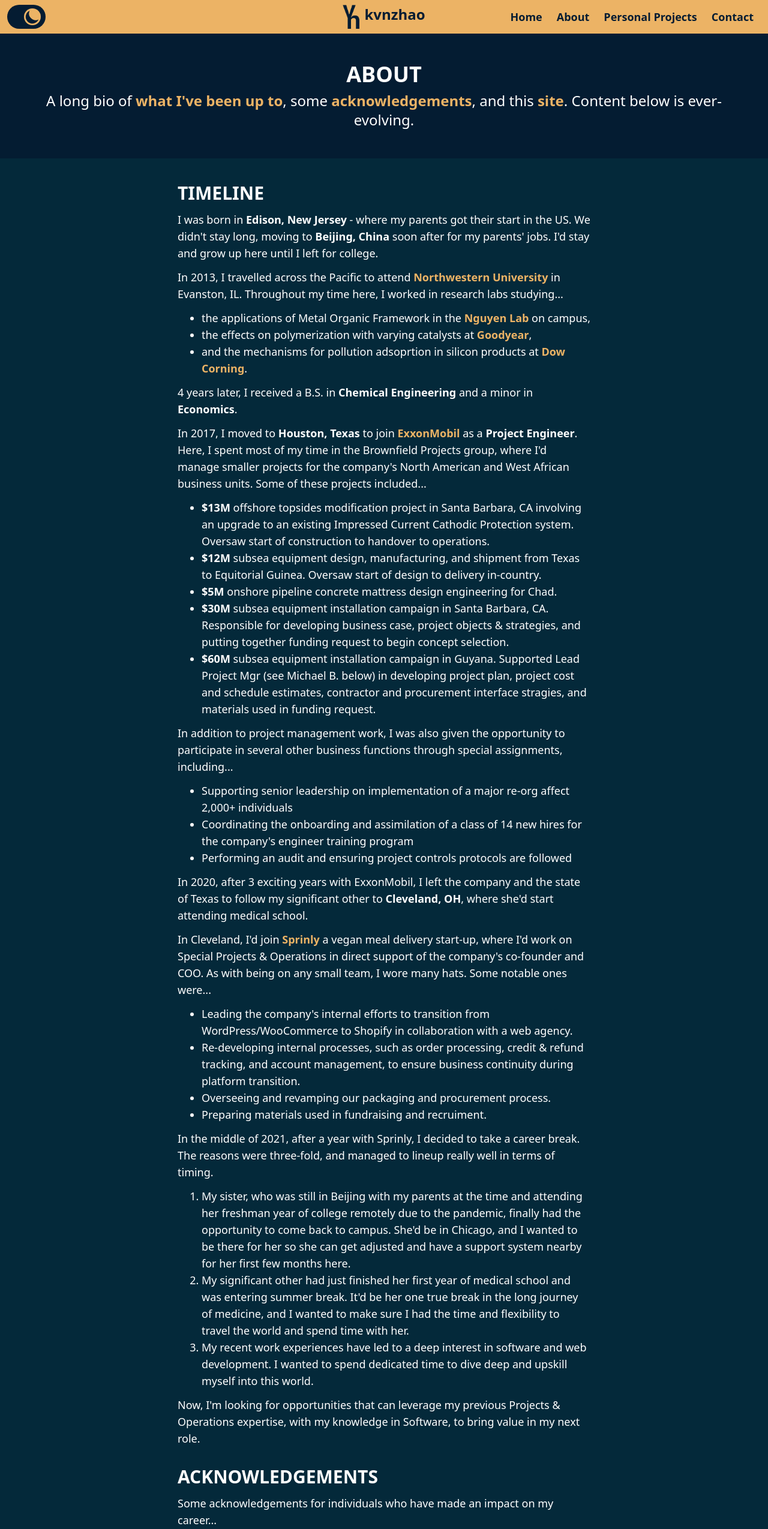
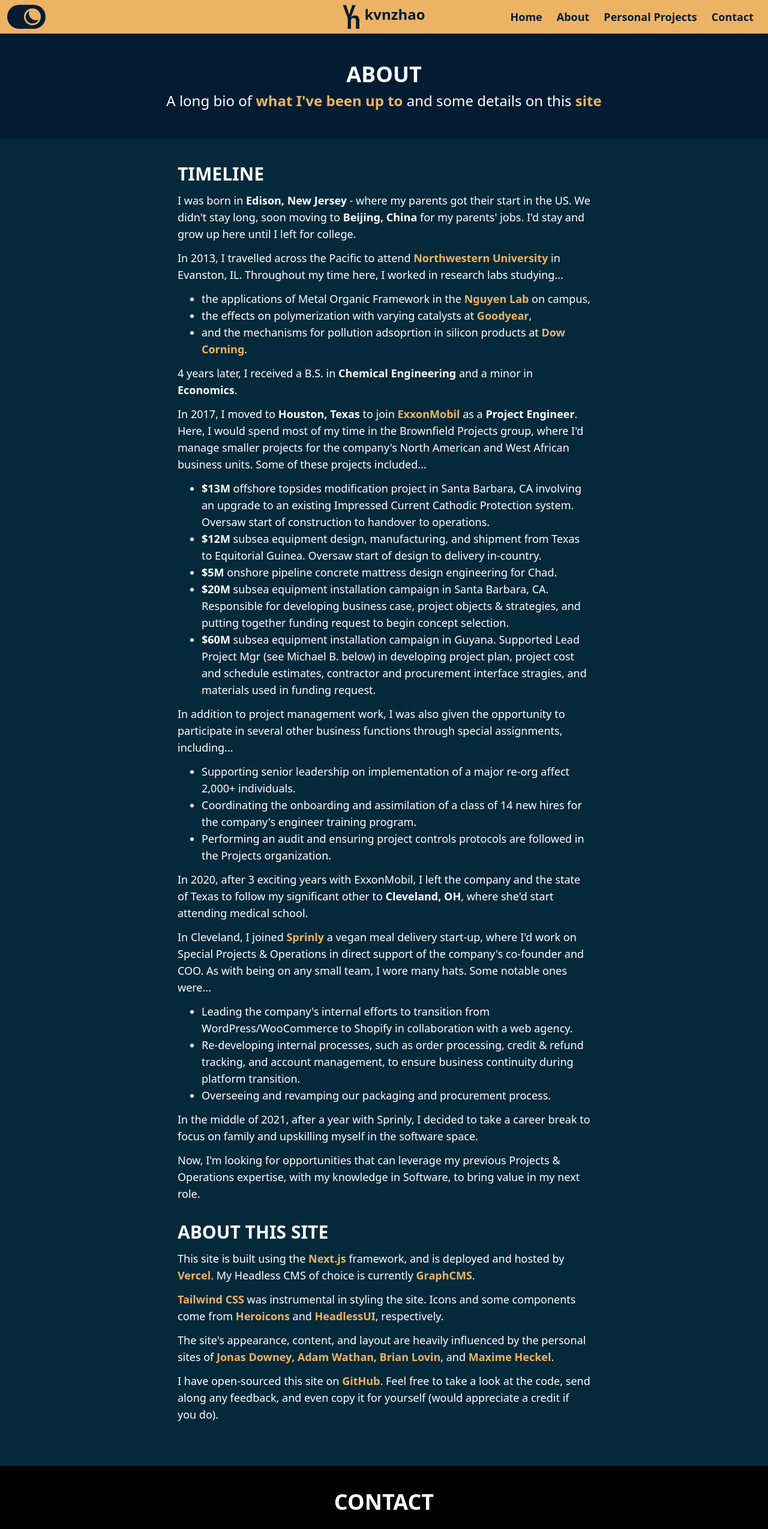
Before and after one commit to heykzhao/kvnzhao-website, a Next.js app: page /about in a window 1280 px wide. Shown: the top 2549 px of the page at 60% size. Built offline with nearby package versions, Linux system fonts and the light colour scheme.

Commit message:
Remove some details, fix grammer

```diff
--- a/components/AboutBodySection/AboutBodySection.tsx
+++ b/components/AboutBodySection/AboutBodySection.tsx
@@ -22,11 +22,11 @@
                 {"I was born in "}
                 <span className="font-bold">Edison, New Jersey</span>
                 {
-                  " - where my parents got their start in the US. We didn't stay long, moving to "
+                  " - where my parents got their start in the US. We didn't stay long, soon moving to "
                 }
                 <span className="font-bold">Beijing, China</span>
                 {
-                  " soon after for my parents' jobs. I'd stay and grow up here until I left for college. "
+                  " for my parents' jobs. I'd stay and grow up here until I left for college. "
                 }
               </p>
               <p className="pb-3">
@@ -85,7 +85,7 @@
                 {" as a "}
                 <span className="font-bold">Project Engineer</span>
                 {
-                  ". Here, I spent most of my time in the Brownfield Projects group, where I'd manage smaller projects for the company's North American and West African business units. Some of these projects included..."
+                  ". Here, I would spend most of my time in the Brownfield Projects group, where I'd manage smaller projects for the company's North American and West African business units. Some of these projects included..."
                 }
               </p>
 
@@ -109,7 +109,7 @@
                   }
                 </li>
                 <li>
-                  <span className="font-bold">$30M</span>
+                  <span className="font-bold">$20M</span>
                   {
                     " subsea equipment installation campaign in Santa Barbara, CA. Responsible for developing business case, project objects & strategies, and putting together funding request to begin concept selection. "
                   }
@@ -129,17 +129,17 @@
               <ul className="list-outside list-disc pl-10 pb-3">
                 <li>
                   {
-                    "Supporting senior leadership on implementation of a major re-org affect 2,000+ individuals"
+                    "Supporting senior leadership on implementation of a major re-org affect 2,000+ individuals."
                   }
                 </li>
                 <li>
                   {
-                    "Coordinating the onboarding and assimilation of a class of 14 new hires for the company's engineer training program"
+                    "Coordinating the onboarding and assimilation of a class of 14 new hires for the company's engineer training program."
                   }
                 </li>
                 <li>
                   {
-                    "Performing an audit and ensuring project controls protocols are followed"
+                    "Performing an audit and ensuring project controls protocols are followed in the Projects organization."
                   }
                 </li>
               </ul>
@@ -151,7 +151,7 @@
                 {", where she'd start attending medical school. "}
               </p>
               <p className="pb-3">
-                {"In Cleveland, I'd join "}
+                {"In Cleveland, I joined "}
                 <AboutBodyLinks title="Sprinly" url="https://www.sprinly.com" />
                 {
                   " a vegan meal delivery start-up, where I'd work on Special Projects & Operations in direct support of the company's co-founder and COO. As with being on any small team, I wore many hats. Some notable ones were..."
@@ -173,32 +173,12 @@
                     "Overseeing and revamping our packaging and procurement process."
                   }
                 </li>
-                <li>
-                  {"Preparing materials used in fundraising and recruiment."}
-                </li>
               </ul>
               <p className="pb-3">
                 {
-                  "In the middle of 2021, after a year with Sprinly, I decided to take a career break. The reasons were three-fold, and managed to lineup really well in terms of timing. "
+                  "In the middle of 2021, after a year with Sprinly, I decided to take a career break to focus on family and upskilling myself in the software space. "
                 }
               </p>
-              <ol className="list-outside list-decimal pl-10 pb-3">
-                <li>
-                  {
-                    "My sister, who was still in Beijing with my parents at the time and attending her freshman year of college remotely due to the pandemic, finally had the opportunity to come back to campus. She'd be in Chicago, and I wanted to be there for her so she can get adjusted and have a support system nearby for her first few months here. "
-                  }
-                </li>
-                <li>
-                  {
-                    "My significant other had just finished her first year of medical school and was entering summer break. It'd be her one true break in the long journey of medicine, and I wanted to make sure I had the time and flexibility to travel the world and spend time with her. "
-                  }
-                </li>
-                <li>
-                  {
-                    "My recent work experiences have led to a deep interest in software and web development. I wanted to spend dedicated time to dive deep and upskill myself into this world. "
-                  }
-                </li>
-              </ol>
               <p className="pb-3">
                 {
                   "Now, I'm looking for opportunities that can leverage my previous Projects & Operations expertise, with my knowledge in Software, to bring value in my next role. "
@@ -206,7 +186,7 @@
               </p>
             </div>
           </div>
-          <div className="pb-5">
+          {/* <div className="pb-5">
             <h2
               id="acknowledgements"
               className=" mt-[-70px] pt-[70px] pb-3 text-left text-2xl font-black uppercase text-light-mode-1 dark:text-white sm:text-3xl"
@@ -258,7 +238,7 @@
                 </li>
               </ul>
             </div>
-          </div>
+          </div> */}
           <div className="pb-5">
             <h2
               id="about-this-site"
--- a/components/AboutHeroSection/AboutHeroSection.tsx
+++ b/components/AboutHeroSection/AboutHeroSection.tsx
@@ -16,11 +16,10 @@
         <p className="pt-2 text-center text-xl sm:text-2xl">
           {"A long bio of "}
           <AboutHeroLink title={"what I've been up to"} url={"#timeline"} />
-          {", some "}
-          <AboutHeroLink title={"acknowledgements"} url={"#acknowledgements"} />
-          {", and this "}
+          {/* {", some "}
+          <AboutHeroLink title={"acknowledgements"} url={"#acknowledgements"} /> */}
+          {" and some details on this "}
           <AboutHeroLink title={"site"} url={"#about-this-site"} />
-          {". Content below is ever-evolving. "}
         </p>
       </div>
     </div>
```
